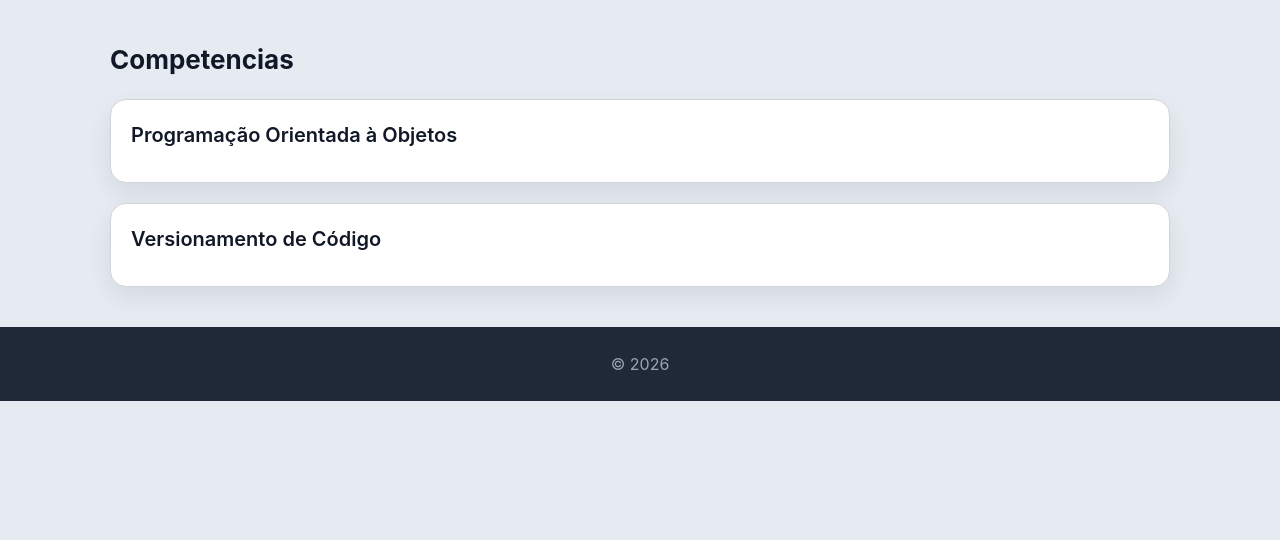
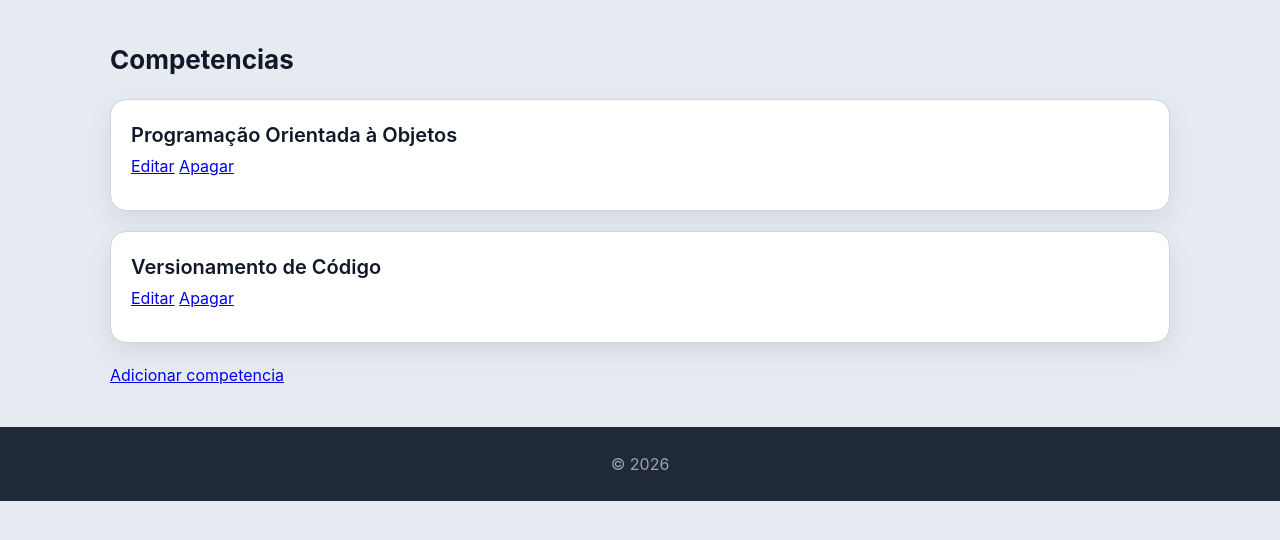
Before and after one commit to gui-alb/portifolio-pw, a Django app: page /competencias/ in a window 1280 px wide. Shown: the part 113-653 px from the top of the page. Run offline with Django 5.2, Linux system fonts and the light colour scheme; data comes from the database, SQL or seed files in the repository; both versions use the stored data as it was after the commit; some libraries are stand-ins or nearby versions.

Commit message:
feat(portfolio): apagar e editar competencias

```diff
--- a/portfolio/templates/portfolio/competencias.html
+++ b/portfolio/templates/portfolio/competencias.html
@@ -8,8 +8,11 @@
     <article>
         <header>
             <h3>{{ competencia }}</h3>
+            <a href="{% url 'editar_competencia' competencia.id %}">Editar</a>
+            <a href="{% url 'apagar_competencia' competencia.id %}">Apagar</a>
         </header>
     </article>
     {% endfor %}
+    <a href="{% url 'nova_competencia' %}">Adicionar competencia</a>
 </section>
 {% endblock %}
--- a/portfolio/urls.py
+++ b/portfolio/urls.py
@@ -19,6 +19,8 @@ urlpatterns = [
     path('tecnologias/editar/<int:id>', views.editar_tecnologia_view, name="editar_tecnologia"),
     path('tecnologias/apagar/<int:id>', views.apagar_tecnologia_view, name="apagar_tecnologia"),
     path('competencias/novo', views.nova_competencia_view, name="nova_competencia"),
+    path('competencias/editar/<int:id>', views.editar_competencia_view, name="editar_competencia"),
+    path('competencias/apagar/<int:id>', views.apagar_competencia_view, name="apagar_competencia"),
     path('formacoes/novo', views.nova_formacao_view, name="nova_formacao"),
 
 
--- a/portfolio/views.py
+++ b/portfolio/views.py
@@ -149,15 +149,40 @@ def apagar_tecnologia_view(request, id):
 
     return render(request, 'portfolio/delete_tecnologia.html', {'tecnologia': tecnologia})
 
-
-
 def nova_competencia_view(request):
 
-    form = CompetenciaForm()
+    form = CompetenciaForm(request.POST)
+
+    if form.is_valid():
+        form.save()
+        return redirect('competencias')
 
     context = {'form': form}
     return render(request, 'portfolio/nova_competencia.html', context)
 
+
+def editar_competencia_view(request, id):
+    competencia = Competencia.objects.get(id=id)
+
+    if request.POST:
+        form = CompetenciaForm(request.POST or None, instance=competencia)
+
+        if form.is_valid():
+            form.save()
+            return redirect('competencias')
+    else:
+        form = CompetenciaForm(instance=competencia)
+
+    return render(request, 'portfolio/edita_competencia.html', {'form': form, 'competencia': competencia})
+
+def apagar_competencia_view(request, id):
+    competencia = Competencia.objects.get(id=id)
+
+    if request.POST:
+        competencia.delete()
+        return redirect('competencias')
+
+    return render(request, 'portfolio/delete_competencia.html', {'competencia': competencia})
 def nova_formacao_view(request):
 
     form = FormacaoForm()
```
Also changed, not shown: portfolio/templates/portfolio/delete_competencia.html (added, +11 -0 lines), portfolio/templates/portfolio/edita_competencia.html (added, +16 -0 lines), db.sqlite3.
